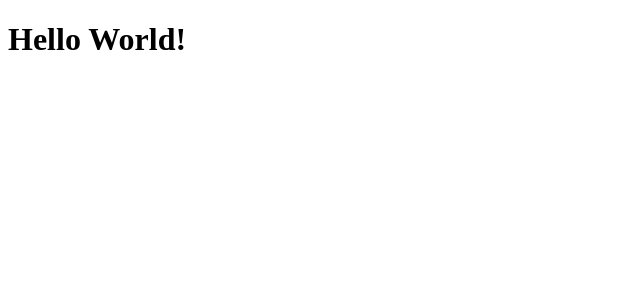
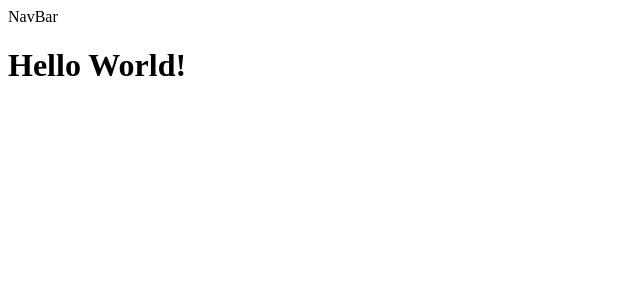
Before and after one commit to GrayHound85/stem-hub-scotland, a Next.js app in the folder app/: page / in a window 1280 px wide. Shown: the top 300 px of the page, without its empty margins (0-640 px from the left). Built offline with nearby package versions, Linux system fonts and the light colour scheme.

Commit message:
adding a navbar

```diff
--- /dev/null
+++ b/app/src/Components/NavBar.tsx
@@ -0,0 +1,4 @@
+function NavBar() {
+  return <div>NavBar</div>;
+}
+export default NavBar;
--- a/app/src/app/page.tsx
+++ b/app/src/app/page.tsx
@@ -1,3 +1,10 @@
+import NavBar from "../Components/NavBar";
+
 export default function Home() {
-  return <h1> Hello World!</h1>;
+  return (
+    <>
+      <NavBar />
+      <h1> Hello World!</h1>
+    </>
+  );
 }
```
